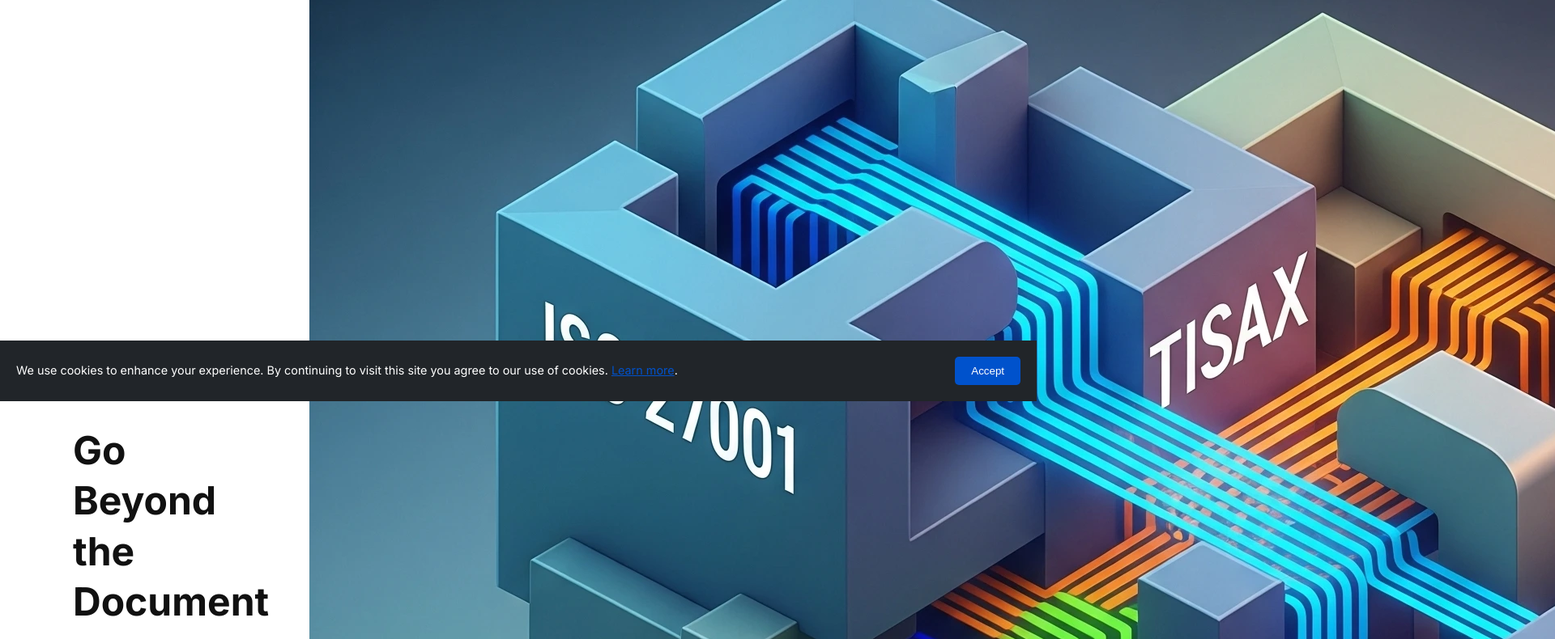
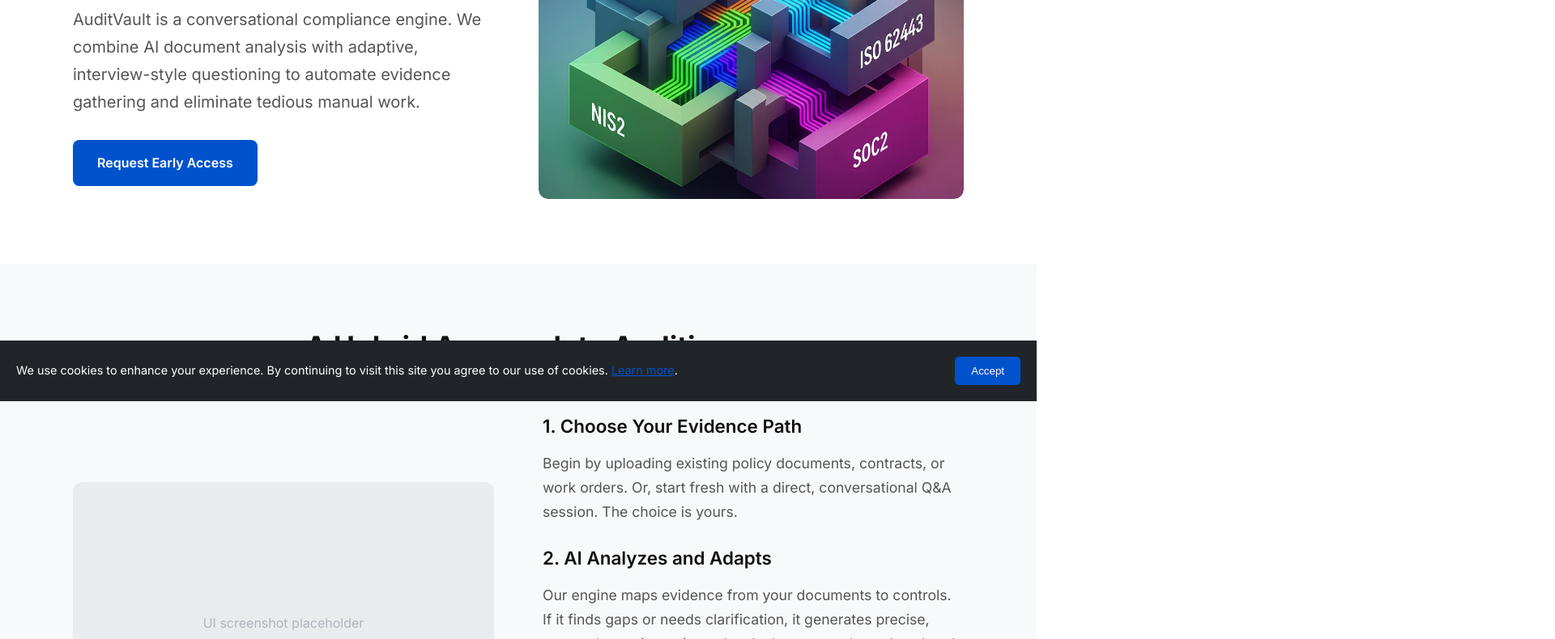
Before and after one commit to auditvaultgrc/auditvault.github.io, a plain HTML site: page index.html in a window 1280 px wide. Shown: the part 304-1094 px from the top of the page at 81% size, 1920 px wide, since content can reach past the window. Drawn offline with Linux system fonts and the light colour scheme.

Commit message:
Hero Image CSS

```diff
--- a/index.html
+++ b/index.html
@@ -64,7 +64,8 @@
         p { font-size: 1.1rem; margin-bottom: 1.5em; color: var(--secondary-text-color); }
 
         .hero { display: grid; grid-template-columns: 1fr 1fr; gap: 50px; align-items: center; padding: 80px 0; }
-        .hero-image-placeholder { background-color: #e9ecef; border-radius: 12px; width: 100%; height: 400px; display: flex; align-items: center; justify-content: center; color: #adb5bd; font-size: 1.2rem; }
+        .hero-image-container { width: 100%; height: 400px; /* Adjust height as needed */ border-radius: 12px; overflow: hidden; /* This is important to contain the image */ }
+        .hero-image { width: 100%; height: 100%; object-fit: cover; /* This makes the image fill the container without distortion */ border-radius: 12px; }
         .sub-headline { font-size: 1.25rem; color: var(--secondary-text-color); margin-bottom: 30px; }
         .cta-button { display: inline-block; background-color: var(--primary-color); color: #ffffff; padding: 15px 30px; font-size: 1rem; font-weight: 600; text-decoration: none; border-radius: 8px; transition: background-color 0.2s ease, transform 0.2s ease; }
         .cta-button:hover { background-color: #0041a3; transform: translateY(-2px); }
```
